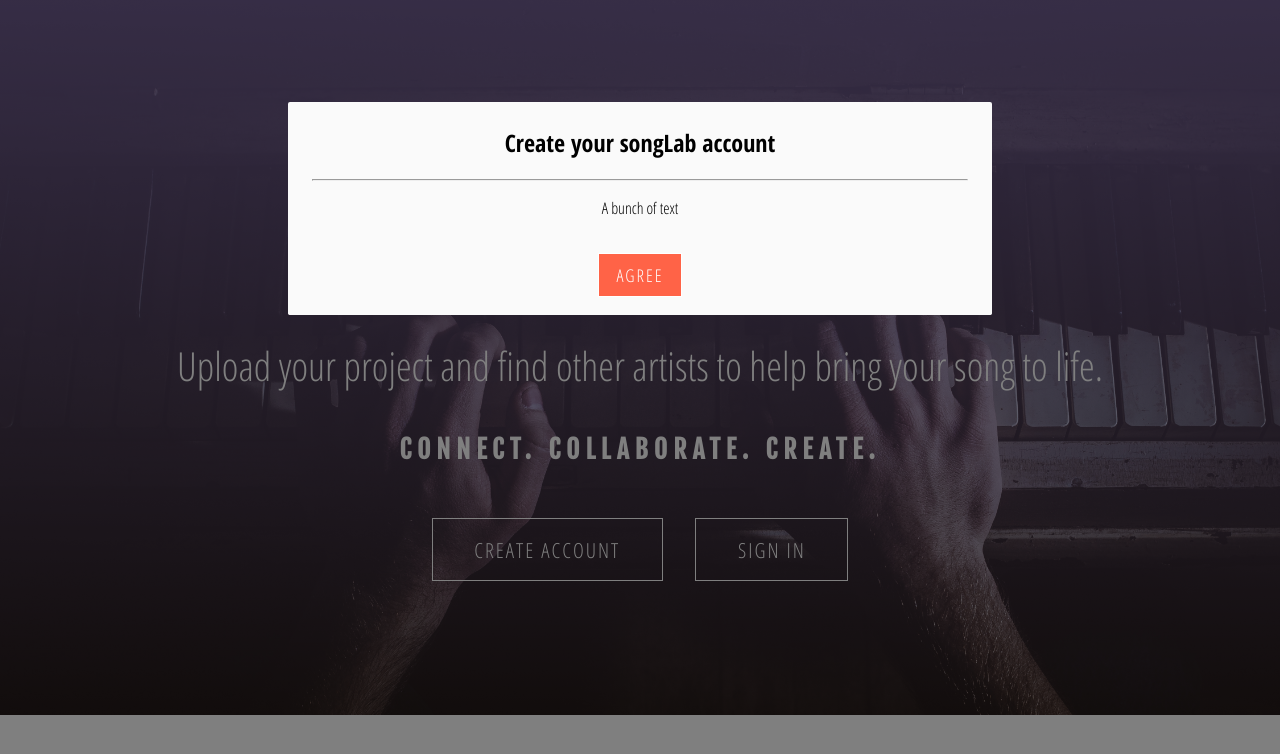
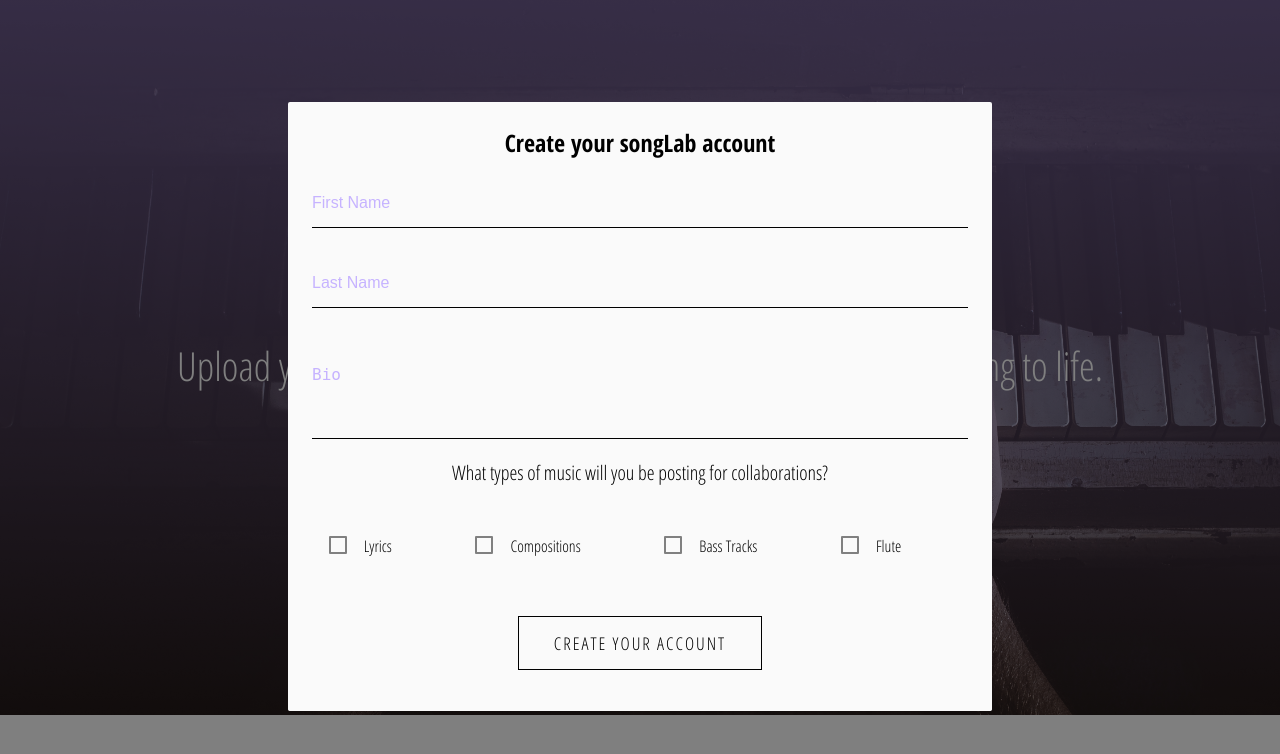
Before and after one commit to iamJRD/song-lab, a PHP site: page /index.html in a window 1280 px wide, after a click on "CREATE ACCOUNT". Shown: the top 754 px of the page. Run offline with PHP 8.4, Linux system fonts and the light colour scheme; some libraries are stand-ins or nearby versions.

Commit message:
Style Create account form

```diff
--- a/web/css/main.css
+++ b/web/css/main.css
@@ -76,8 +76,13 @@ a {
 
 .modal-footer a {
   font-size: 1.1em;
-  padding: 0.5em 1em;
-  background: tomato; }
+  color: #000;
+  background: transparent;
+  border: 1px solid #000;
+  transition: background 200ms linear; }
+  .modal-footer a:hover {
+    background: #99FFE6;
+    border: 1px solid transparent; }
 
 .songLabWrapper {
   display: flex;
@@ -149,7 +154,7 @@ a {
   .modal .modal-footer {
     border-radius: 0 0 2px 2px;
     background-color: #fafafa;
-    padding: 4px 6px;
+    padding: 3em 6px 5em 6px;
     height: 56px;
     width: 100%; }
     .modal .modal-footer .btn, .modal .modal-footer .btn-flat {
@@ -192,6 +197,11 @@ a {
   border-radius: 0;
   will-change: bottom, opacity; }
 
+form .musicType {
+  padding-top: 2em;
+  display: flex;
+  justify-content: space-around; }
+
 /* Remove Focus Boxes */
 select:focus {
   outline: 1px solid white; }
@@ -201,14 +211,14 @@ button:focus {
   background-color: #0a0a0a; }
 
 label {
-  font-size: 16px;
-  color: #99ccff; }
+  font-size: 20px;
+  color: #000; }
 
 /***************************
    Text Inputs + Textarea
 ****************************/
 ::-webkit-input-placeholder {
-  color: #4100ff; }
+  color: #c6b3ff; }
 
 :-moz-placeholder {
   /* Firefox 18- */
@@ -235,7 +245,7 @@ input[type=search],
 textarea.materialize-textarea {
   background-color: transparent;
   border: none;
-  border-bottom: 1px solid #99ccff;
+  border-bottom: 1px solid #000;
   border-radius: 0;
   outline: none;
   height: 3rem;
@@ -541,6 +551,7 @@ form p:last-child {
   [type="checkbox"] + label {
     position: relative;
     padding-left: 35px;
+    padding-right: 50px;
     cursor: pointer;
     display: inline-block;
     height: 25px;
@@ -562,7 +573,7 @@ form p:last-child {
     width: 18px;
     height: 18px;
     z-index: 0;
-    border: 2px solid white;
+    border: 2px solid grey;
     border-radius: 1px;
     margin-top: 2px;
     transition: .2s; }
@@ -843,7 +854,7 @@ input[type=range]::-ms-thumb {
   height: 14px;
   width: 14px;
   border-radius: 50%;
-  background: #99ccff; }
+  background: #99FFE6; }
 
 input[type=range]:focus::-ms-fill-lower {
   background: #888; }
--- a/web/index.html
+++ b/web/index.html
@@ -33,18 +33,38 @@
               <div id="modal1" class="modal">
                 <div class="modal-content">
                   <h2>Create your songLab account</h2>
-                  <hr>
-                  <p>A bunch of text</p>
+                  <form class="createAccountForm" action="index.html" method="post">
+                    <div class="input-field">
+                      <input placeholder="First Name" id="first_name" type="text" class="validate">
+                    </div>
+                    <div class="input-field">
+                      <input placeholder="Last Name" id="last_name" type="text" class="validate">
+                    </div>
+                    <div class="input-field">
+                      <textarea placeholder="Bio" id="textarea1" type="text" class="materialize-textarea"></textarea>
+                    </div>
+                    <label for="question">What types of music will you be posting for collaborations?</label>
+                    <p class="musicType">
+                      <input type="checkbox" id="test1" />
+                      <label for="test1">Lyrics</label>
+                      <input type="checkbox" id="test2" />
+                      <label for="test2">Compositions</label>
+                      <input type="checkbox" id="test3" />
+                      <label for="test3">Bass Tracks</label>
+                      <input type="checkbox" id="test4" />
+                      <label for="test4">Flute</label>
+                    </p>
+                  </form>
                 </div>
                 <div class="modal-footer">
-                  <a class="modal-close" href="#">Agree</a>
+                  <a class="modal-close" href="#">Create Your Account</a>
                 </div>
               </div>
             <a class="modal-trigger" href="#modal2">Sign In</a>
             <div id="modal2" class="modal">
               <div class="modal-content">
                 <h4>Modal Header2</h4>
-                <form class="" action="index.html" method="post">
+                <form class="signInForm" action="index.html" method="post">
                   <div class="input-field">
                     <input placeholder="First Name" id="first_name" type="text" class="validate">
                   </div>
--- a/web/scss/components/_buttons.scss
+++ b/web/scss/components/_buttons.scss
@@ -27,9 +27,14 @@
 .modal-footer {
   a {
     @extend %uppercase;
-    @include textFormat(1.1em);
-    @include padding(.5em 1em);
-    background: tomato;
+    @include textFormat(1.1em, $black);
+    background: transparent;
+    border: 1px solid $black;
+    transition: background 200ms linear;
+    &:hover {
+      background: $subColor2;
+      border: 1px solid transparent;
+    }
   }
 }
 
--- a/web/scss/components/_form.scss
+++ b/web/scss/components/_form.scss
@@ -1,3 +1,19 @@
+//============================
+// FORMS
+//============================
+
+form {
+  .musicType {
+    padding-top: 2em;
+    display: flex;
+    justify-content: space-around;
+  }
+}
+
+
+// MATERIALIZE FORM SASS
+//============================
+
 /* Remove Focus Boxes */
 select:focus {
   outline: 1px solid lighten($formPrimary, 47%);
@@ -9,7 +25,7 @@ button:focus {
 
 label {
   font-size: $label-font-size;
-  color: $input-border-color;
+  color: $black;
 }
 
 /***************************
@@ -18,7 +34,7 @@ label {
 
 // Style Placeholders
 ::-webkit-input-placeholder {
-   color: darken($primary, 30%);
+   color: lighten($primary, 5%);
 }
 
 :-moz-placeholder { /* Firefox 18- */
@@ -259,6 +275,7 @@ form p:last-child {
   + label {
     position: relative;
     padding-left: 35px;
+    padding-right: 50px;
     cursor: pointer;
     display: inline-block;
     height: 25px;
--- a/web/scss/components/_modal.scss
+++ b/web/scss/components/_modal.scss
@@ -32,7 +32,7 @@
   .modal-footer {
     border-radius: 0 0 2px 2px;
     background-color: #fafafa;
-    padding: 4px 6px;
+    padding: 3em 6px 5em 6px;
     height: 56px;
     width: 100%;
 
--- a/web/scss/utilities/_variables.scss
+++ b/web/scss/utilities/_variables.scss
@@ -17,17 +17,17 @@ $formSecondary:#99ccff;
 $subColor2:#99FFE6;
 $form-button-color: black;
 
-$label-font-size: 16px;
-$gutter-width: 20px;
+$label-font-size: 20px;
+$gutter-width: 50px;
 
-$input-border-color: #99ccff;
+$input-border-color: $black;
 $input-disabled-color: grey;
 $input-focus-color: #B399FF;
-$input-success-color: #99FFE6;
+$input-success-color: $subColor2;
 $input-error-color: tomato;
 $input-bg-color: white;
-$radio-empty-color: white;
-$radio-fill-color: #99ccff;
+$radio-empty-color: grey;
+$radio-fill-color: $subColor2;
 $input-disabled-solid-color: white;
 $dropdown-item-height: 20px;
 $dropdown-hover-bg-color: black;
```
Also changed, not shown: other parts of web/css/main.css (+11 -11 lines), 1 other file.
